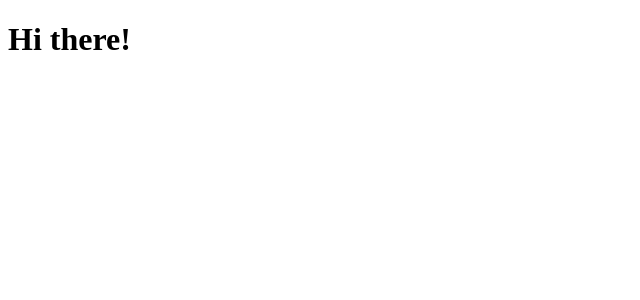
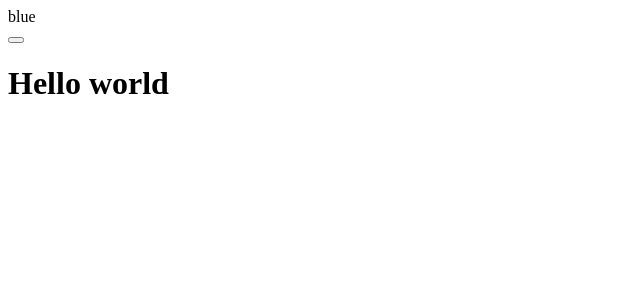
Before and after one commit to swopnilll/react-ts-guide, a React (Create React App) app: page / in a window 1280 px wide. Shown: the top 300 px of the page, without its empty margins (0-640 px from the left). Built offline with nearby package versions, Linux system fonts and the light colour scheme.

Commit message:
c-2: Multiple props interface

```diff
--- a/src/index.tsx
+++ b/src/index.tsx
@@ -1,4 +1,5 @@
 import ReactDOM from "react-dom/client";
+import Parent from "./props/Parent";
 
 // Get a reference to the div with ID root
 const el = document.getElementById("root");
@@ -10,7 +11,7 @@ const root = ReactDOM.createRoot(el!);
 const App = () => {
   return (
     <div>
-      <h1>Hi there!</h1>
+     <Parent />
     </div>
   );
 };
--- a/src/props/Child.tsx
+++ b/src/props/Child.tsx
@@ -1,11 +1,16 @@
 interface ChildProps {
     color: string;
+    onButtonClick: () => void;
+    children: React.ReactNode;
 }
 
-
-const Child: React.FC<ChildProps> = ({ color }) => {
+const Child: React.FC<ChildProps> = ({ color, onButtonClick, children }) => {
   return (
+      <>
     <div>{color}</div>
+    <button onClick={onButtonClick}></button>
+    {children}
+    </>
   )
 }
 
--- a/src/props/Parent.tsx
+++ b/src/props/Parent.tsx
@@ -3,9 +3,11 @@ import React from 'react'
 import Child from './Child'
 
 const Parent = () => {
-  return (
-    <Child color="blue" />
-  )
+    return (
+        <Child color="blue" onButtonClick={() => console.log("button click")}>
+            <h1>Hello world</h1>
+        </Child>
+    )
 }
 
 export default Parent
```
